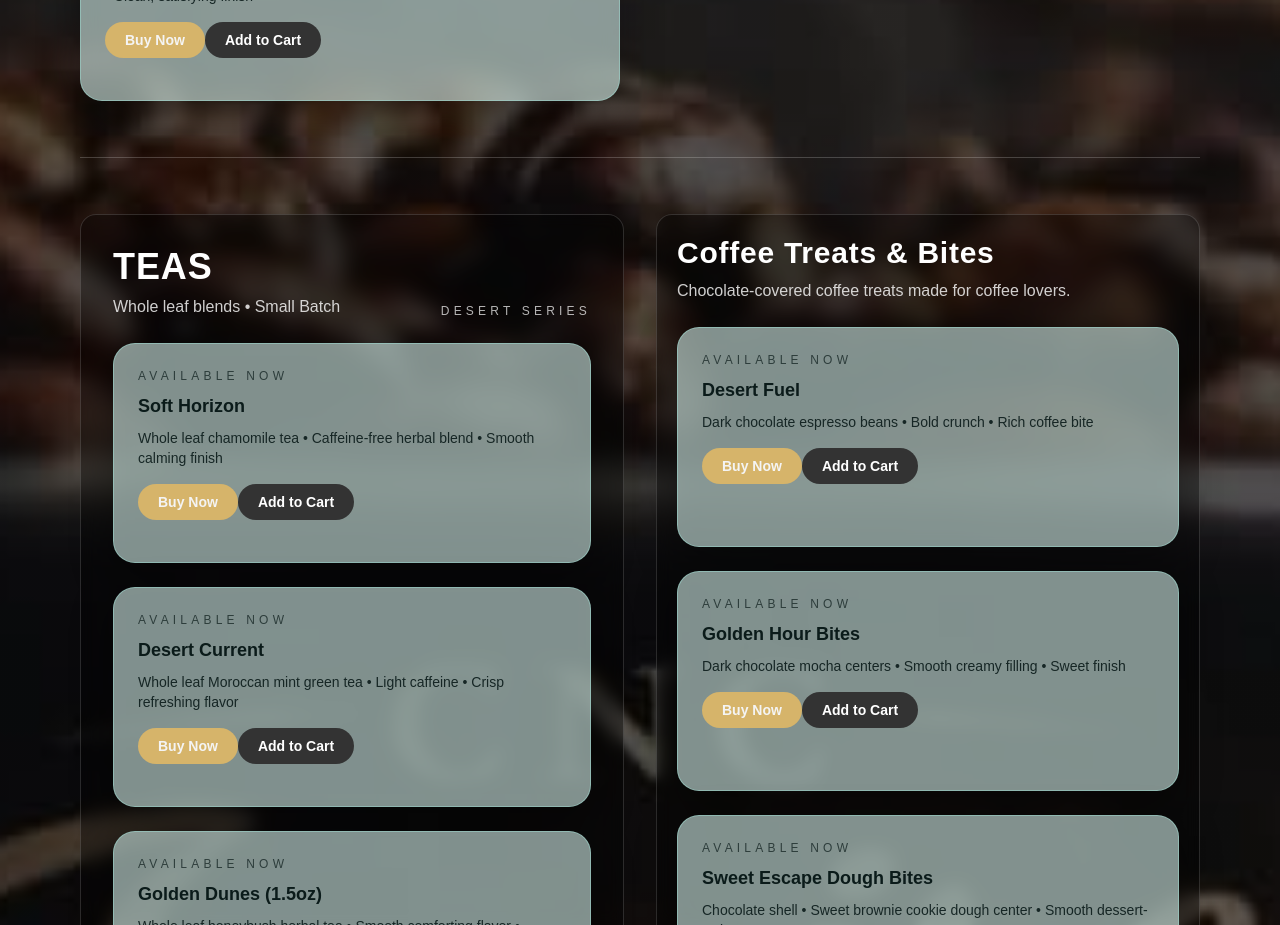
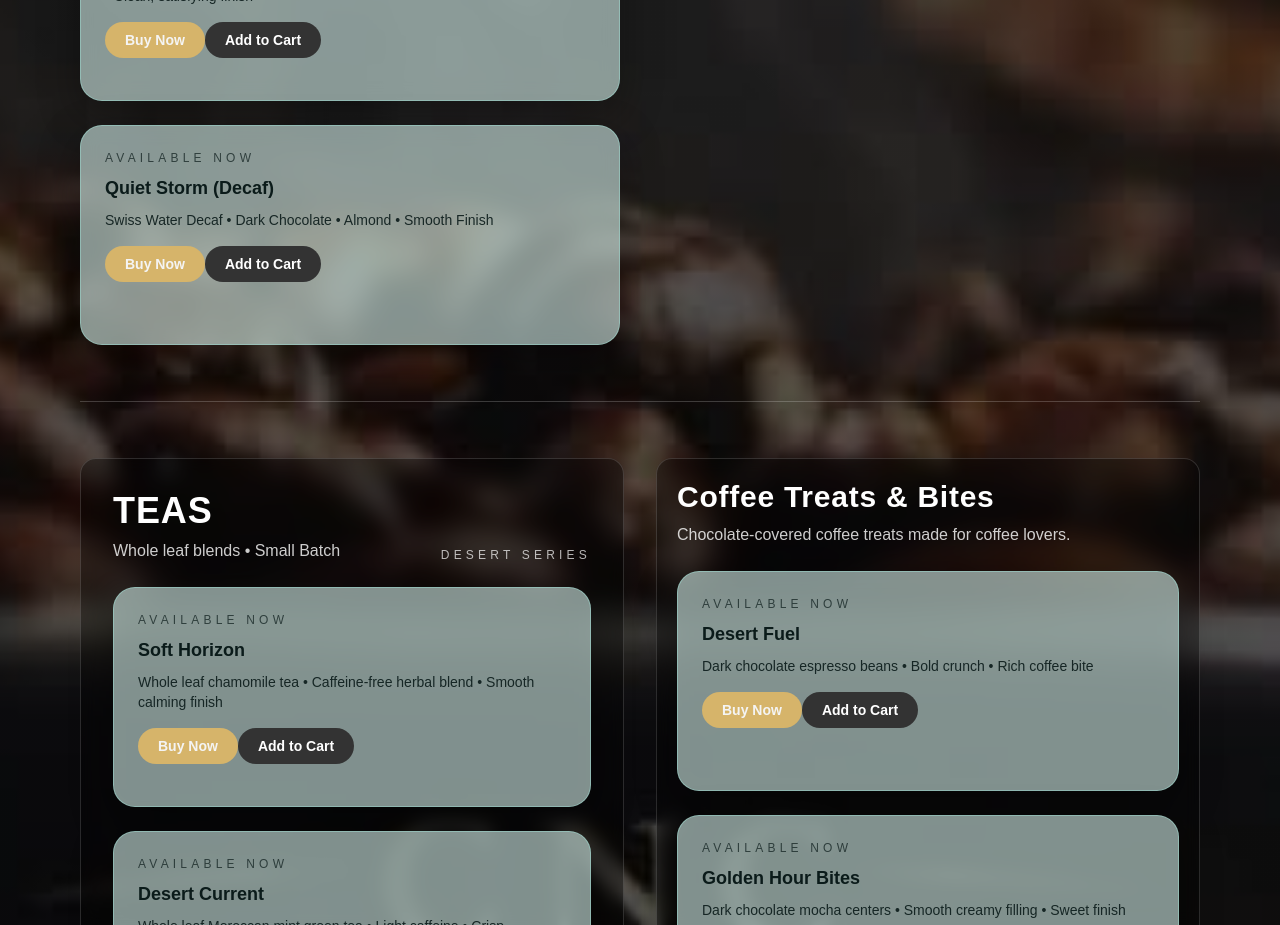
Before and after one commit to caylamarchand-lgtm/cnc-inspire-coffee, a Next.js app: page / in a window 1280 px wide. Shown: the part 3500-4425 px from the top of the page. Built offline with nearby package versions, Linux system fonts and the light colour scheme; no server answers; the database is empty.

Commit message:
Add Quite Storm decaf coffee

```diff
--- a/app/data/Products.ts
+++ b/app/data/Products.ts
@@ -169,7 +169,15 @@ export const COFFEES: Coffee[] = [
   stripe: "https://buy.stripe.com/00w8wP2FA9B1eyX2BhefC19",
   category: "flavored",
 },
-
+{
+  id: "quiet-storm",
+  name: "Quiet Storm (Decaf)",
+  notes: "Swiss Water Decaf • Dark Chocolate • Almond • Smooth Finish",
+  price: 19.99,
+  limited: false,
+  stripe: "https://buy.stripe.com/4gMaEX5RMcNd4Yn0t9efC1a",
+  category: "classic",
+},
 
   // TEAS (kept in the same array - totally fine)
   {
--- a/app/layout.tsx
+++ b/app/layout.tsx
@@ -22,6 +22,7 @@ export const metadata: Metadata = {
     other: {
       "p:domain_verify": "e002fb5f11a9a96837d59df13bf8db94",
     },
+    google:"",
   },
 };
 
```
